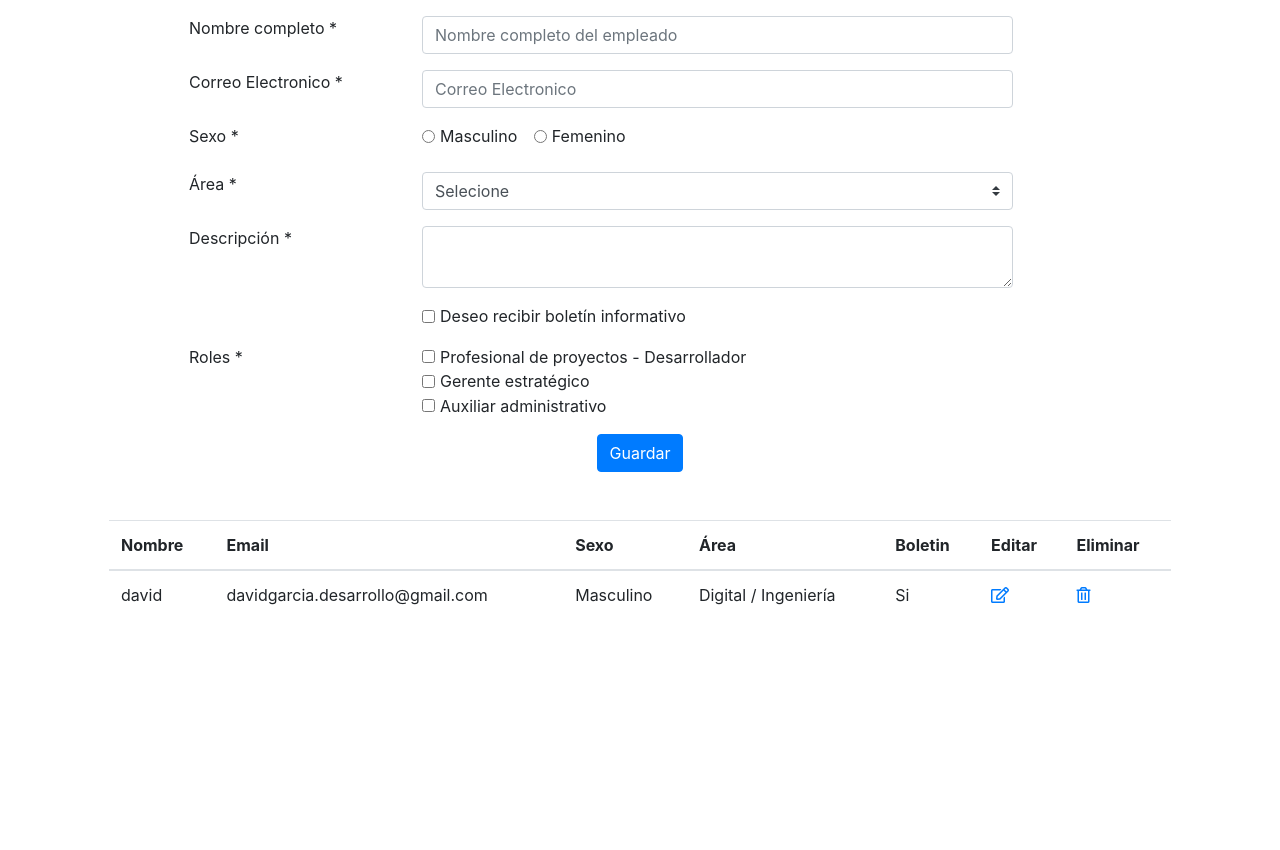
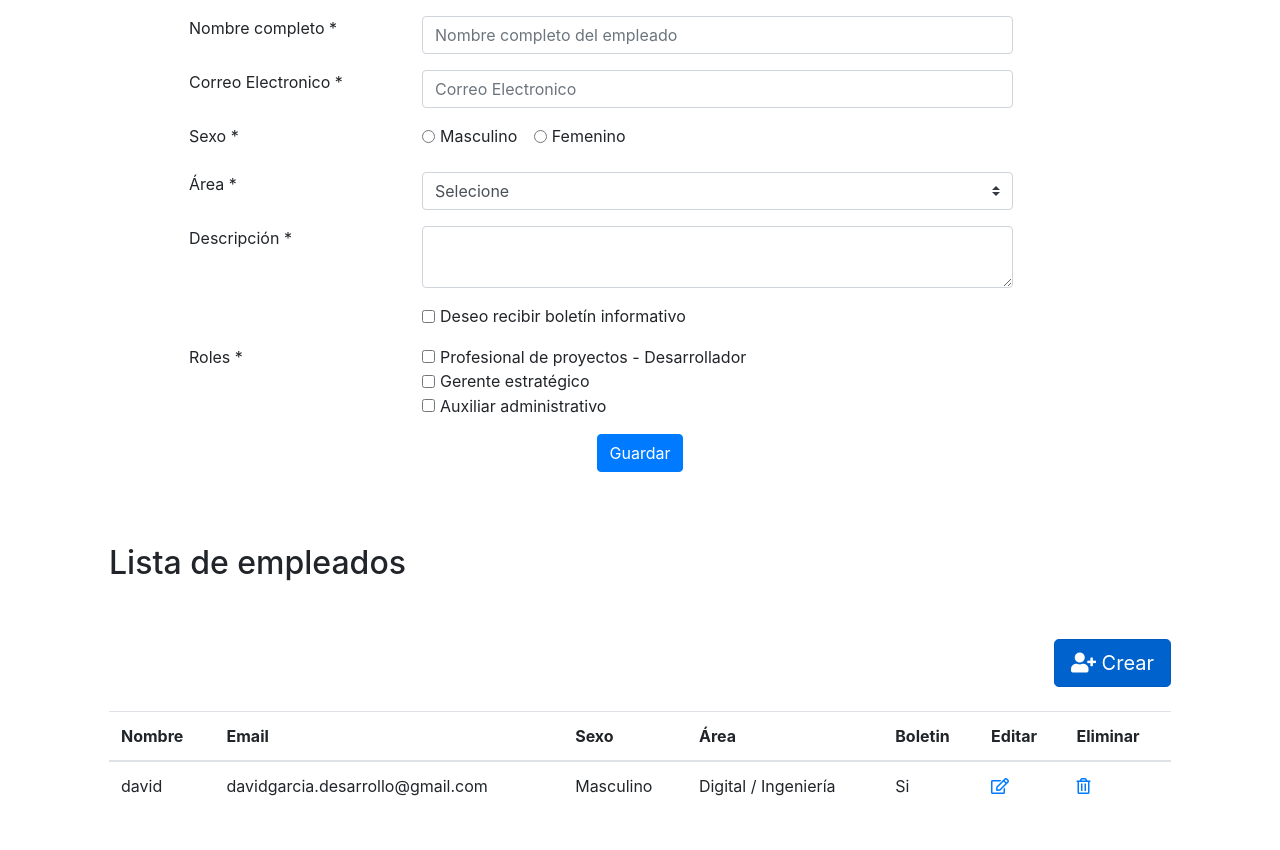
Before and after one commit to davidgarciadesarrollo/nexura-prueba-rta, a PHP site: page /nexura-prueba-rta-main/ in a window 1280 px wide. Shown: the part 185-1035 px from the top of the page. Before the commit the page ends 790 px from the top, so only its background shows below. Run offline with PHP 8.4, Linux system fonts and the light colour scheme; data comes from the database, SQL or seed files in the repository; data that the repository does not hold is empty; some libraries are stand-ins or nearby versions.

Commit message:
Add files via upload

```diff
--- a/index.php
+++ b/index.php
@@ -152,11 +152,11 @@ $empleado_one = get_empleado_one();
 
                                     <input class="form-check-input " type="checkbox" name="rol_id[]"
                                         id="inlineRadio1 rol_id"
-                                        value="<?php echo utf8_decode($name_rol['id_rol']);  ?>" >
+                                        value="<?php echo utf8_decode($name_rol['id_rol']);  ?>">
 
 
-                                    <label class="form-check-label" for="inlineRadio1"
-                                        ><?php echo utf8_encode(utf8_decode($name_rol['nombre'])); ?>
+                                    <label class="form-check-label"
+                                        for="inlineRadio1"><?php echo utf8_encode(utf8_decode($name_rol['nombre'])); ?>
                                     </label>
                                 </div>
 
@@ -173,9 +173,21 @@ $empleado_one = get_empleado_one();
             </div>
 
         </div>
+
         <div class="container">
             <div class="row justify-content-cente">
                 <div class="col-md-12 p-4">
+                    <div class="pt-4 pb-4 ">
+                        <h1 class="h2">Lista de empleados</h1>
+                    </div>
+                    <div class="pt-4 pb-4 d-flex flex-row-reverse">
+
+                        <div id="irarriba"><a href="#" class="btn btn-primary btn-lg active" id="crear-btn"
+                                role="button" aria-pressed="true"><i class="fas fa-user-plus"></i> Crear</a></div>
+
+                    </div>
+                    <div>
+                    </div>
                     <table class="table">
                         <thead>
                             <tr>
@@ -363,20 +375,20 @@ $empleado_one = get_empleado_one();
                                 <div class="d-block">
                                     <div class="form-check form-check-inline col-12 mt-2">
                                         <input class="form-check-input" type="checkbox" name="rol_id[]"
-                                            id="inlineRadio2 rol_id" value="1" >
+                                            id="inlineRadio2 rol_id" value="1">
                                         <label class="form-check-label" for="inlineRadio2">Profesional de poryectos -
                                             Desarrollador</label>
                                     </div>
                                     <div class="form-check form-check-inline col-12 mt-2">
                                         <input class="form-check-input" type="checkbox" name="rol_id[]"
-                                            id="inlineRadio3 rol_id" value="2" >
-                                        <label class="form-check-label" for="inlineRadio3" >Gerente
+                                            id="inlineRadio3 rol_id" value="2">
+                                        <label class="form-check-label" for="inlineRadio3">Gerente
                                             estratégico</label>
                                     </div>
                                     <div class="form-check form-check-inline col-12 mt-2">
                                         <input class="form-check-input" type="checkbox" name="rol_id[]"
-                                            id="inlineRadio4 rol_id" value="3" >
-                                        <label class="form-check-label" for="inlineRadio4" >Auxiliar
+                                            id="inlineRadio4 rol_id" value="3">
+                                        <label class="form-check-label" for="inlineRadio4">Auxiliar
                                             administrativo</label>
                                     </div>
                                 </div>
--- a/nexura_b_d.sql
+++ b/nexura_b_d.sql
@@ -3,7 +3,7 @@
 -- https://www.phpmyadmin.net/
 --
 -- Servidor: 127.0.0.1
--- Tiempo de generación: 22-04-2021 a las 06:05:54
+-- Tiempo de generación: 22-04-2021 a las 06:04:01
 -- Versión del servidor: 10.4.18-MariaDB
 -- Versión de PHP: 7.3.27
 
--- a/script/script.js
+++ b/script/script.js
@@ -1,6 +1,11 @@
 $(function() {
 
-
+    $("#irarriba a").on("click", function(e) {
+        e.preventDefault();
+        $("html, body").animate({
+            scrollTop: 0
+        }, 1000);
+    });
 
     $("#myemailform").validate({
         rules: {
```
